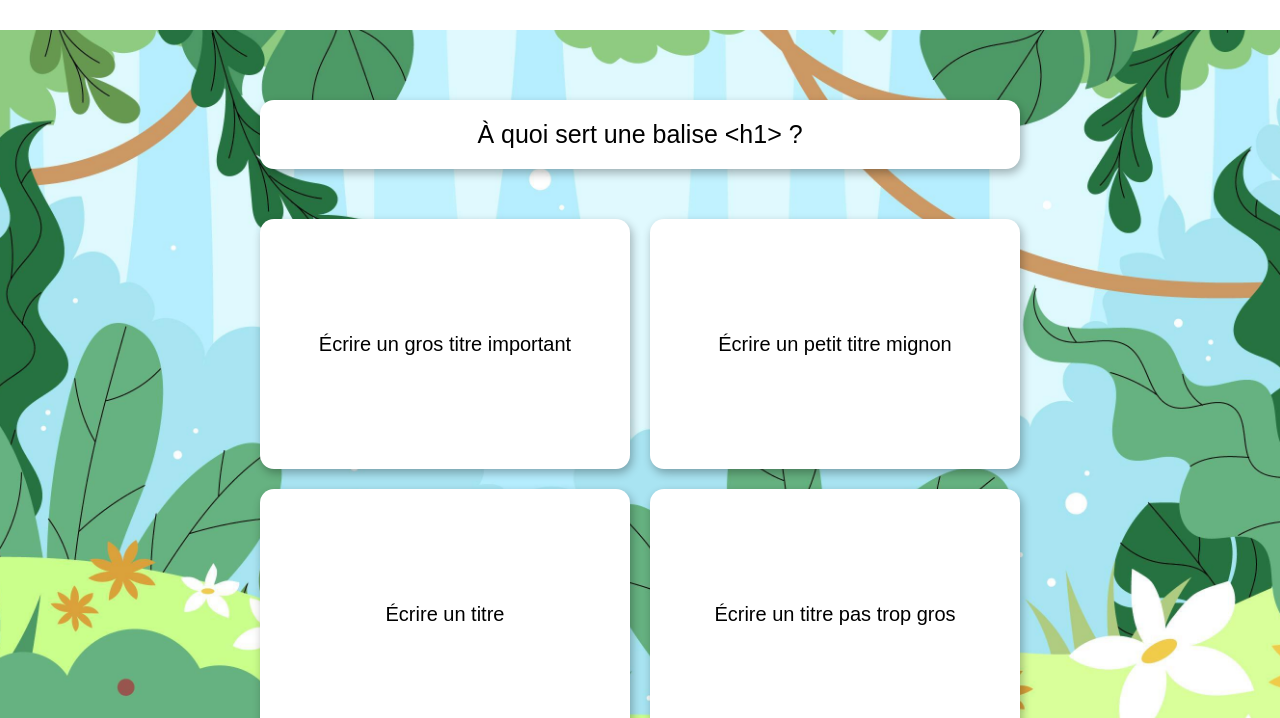
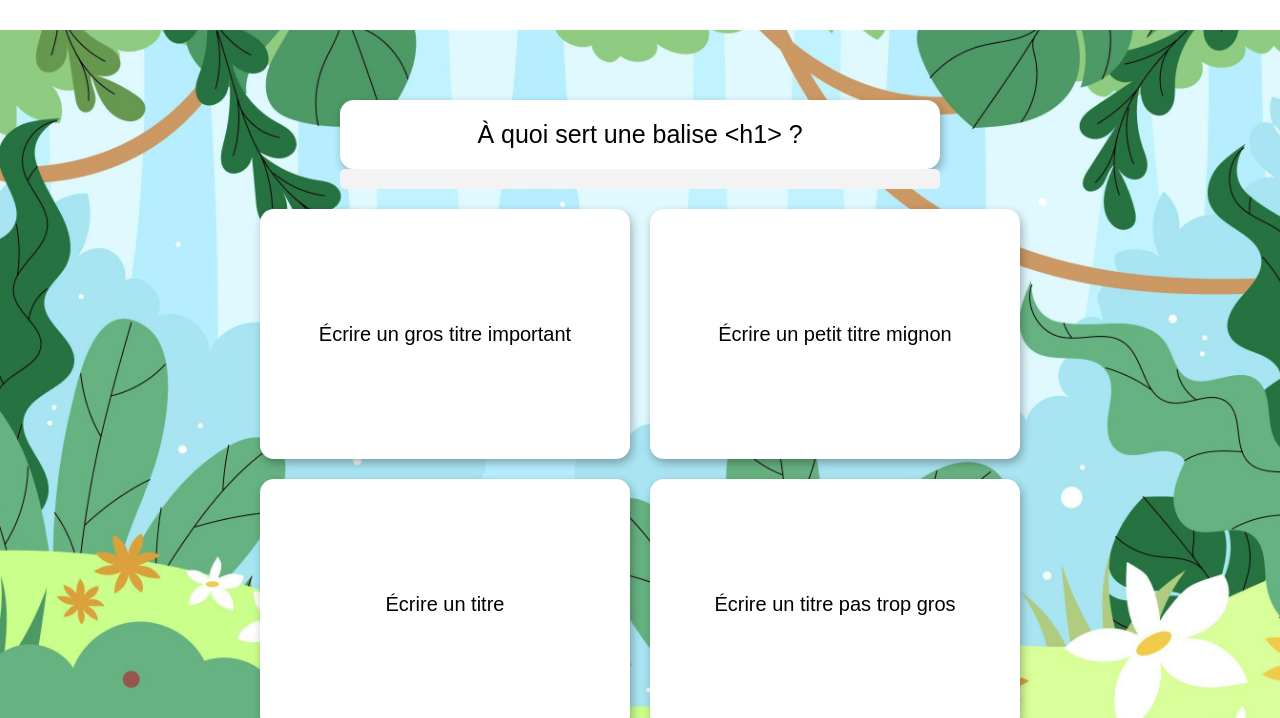
Before and after one commit to adatechschool/projet-quiz-codezilla-s-girls, a plain HTML site: page index.html in a window 1280 px wide. Shown: the part 82-800 px from the top of the page. Drawn offline with Linux system fonts and the light colour scheme; a web font is replaced by a local one.

Commit message:
ajout de la progress bar

```diff
--- a/game.js
+++ b/game.js
@@ -9,6 +9,15 @@ let currentQuestionIndex = 0;
 
 const message = document.querySelector('#message');
 const displayEnd = document.querySelector('.display-end');
+
+// Test progress_bar
+const progress_bar = document.querySelector('.progress');
+progress_bar.style.display = 'block';
+const updateProgressBar = () => {
+  const progressPercentage = (currentQuestionIndex / quizZilla.questions.length) * 100;
+  console.log(progressPercentage)
+  progress_bar.style.width = `${progressPercentage}%`;
+};
 
 function loadQuestion(currentQuestionIndex){
   const currentQuestion = quizZilla.questions[currentQuestionIndex];
@@ -53,6 +62,7 @@ function loadQuestion(currentQuestionIndex){
     });
     });
   });
+  updateProgressBar();
 };
 
 // Récupérer le bouton suivant & le bouton replay
@@ -65,7 +75,8 @@ buttonSuivant.addEventListener('click',() => {
   // Vérifier s'il reste des questions
   if (currentQuestionIndex < quizZilla.questions.length) {
     loadQuestion(currentQuestionIndex)
-    displayEnd.style.display = 'block'
+    displayEnd.style.display = 'block';
+    updateProgressBar();
     console.log('j affiche le score', displayEnd)
   } else {
     // Si plus de questions, indiquer la fin du quiz
@@ -74,7 +85,8 @@ buttonSuivant.addEventListener('click',() => {
     dinoImage.src = "images/dinoDingo.png" ;
     dinoImage.style.display = 'block'
     buttonSuivant.style.display = 'none';
-    replayButton.style.display = "inline-block"
+    replayButton.style.display = "inline-block";
+    progress_bar.style.width = '100%'
     score.innerHTML =`Tu as un score total de  :  ${pointCount}`
     if (pointCount === quizZilla.questions.length){
       message.innerText = "Bien joué !!!"
@@ -96,6 +108,7 @@ replayButton.addEventListener('click', () => {
     pointCount = 0;
     message.innerHTML="";
     dinoImage.style.display = 'none';
+    updateProgressBar();
 });
 
 loadQuestion(currentQuestionIndex);
--- a/index.html
+++ b/index.html
@@ -28,6 +28,9 @@
 	<div id="quiz-container" class="container wrapper">
 	<!-- Section pour la question -->
 		<div class="question" id="questions"></div>
+		<div class="progress-bar">
+			<div class="progress"></div>
+		</div>
 		<!-- Section pour les options -->
 		<div class="options"></div>
 		<img id="dinoImage" src="" alt="Dino Dingo Image" style="display: none;">
--- a/style.css
+++ b/style.css
@@ -1,21 +1,25 @@
-*{
+* {
     box-sizing: border-box;
     -webkit-font-smoothing: antialiased;
     -moz-osx-font-smoothing: grayscale;
     margin: 0;
     padding: 0;
 }
+
 /* RÈGLES GÉNÉRALES */
 .wrapper {
     display: grid;
     place-items: center;
     /*height: 100vh; le conteneur s'ajuste en fonction du contenu */
 }
-a, ul{
+
+a,
+ul {
     text-decoration: none;
     list-style: none;
     color: black;
 }
+
 body {
     font-family: BalooBhai, sans-serif;
     background: url(images/background.jpg) center no-repeat;
@@ -23,14 +27,17 @@ body {
 }
 
 /*HEADER*/
-.header{
+.header {
     width: 100%;
     position: relative;
 }
-.logo{
-    color:#F69637; ;
+
+.logo {
+    color: #F69637;
+    ;
 }
-.logoNav{
+
+.logoNav {
     margin-bottom: 70px;
     width: 100%;
     height: 100px;
@@ -41,31 +48,39 @@ body {
     display: flex;
     justify-content: space-between;
 }
-.navbar{
+
+.navbar {
     display: flex;
     font-family: BalooBhai;
     font-weight: 800;
 }
-.navbar li a{
+
+.navbar li a {
     margin-left: 30px;
     font-size: 20px;
 }
-.navbar li:nth-child(3n) a{ /*background orange profil*/
+
+.navbar li:nth-child(3n) a {
+    /*background orange profil*/
     font-weight: 700;
-	color: #ffffff;
-	background-color: #F69637;
-	border-radius: 3px;
+    color: #ffffff;
+    background-color: #F69637;
+    border-radius: 3px;
     padding: 0.5rem 2rem;
 }
-.navbar li:nth-child(3n) a:hover{ /*hover violet profil*/
+
+.navbar li:nth-child(3n) a:hover {
+    /*hover violet profil*/
     background-color: rgb(68, 18, 115);
     transition: all 200ms ease-in-out;
 }
+
 a:hover {
     color: #F69637;
     transition: all 0.3s ease;
 }
-.question{
+
+.question {
     background-color: #ffffff;
     border-radius: 14px;
     padding: 20px;
@@ -77,12 +92,16 @@ a:hover {
     box-shadow: 2px 4px 10px rgba(0, 0, 0, 0.3);
 }
 
-.options{
+.options {
     display: grid;
-    grid-template-columns: 1fr 1fr; /* 2 colonnes */
-    gap: 20px;  /*Espace entre les divs */
+    grid-template-columns: 1fr 1fr;
+    /* 2 colonnes */
+    gap: 20px;
+    /*Espace entre les divs */
+    margin-top: 20px;
 }
-.option-button{
+
+.option-button {
     height: 250px;
     width: 370px;
     font-family: BalooBhai, sans-serif;
@@ -124,15 +143,15 @@ a:hover {
     margin-top: 50px;
 }
 
-.button-container, #next-button {
+.button-container,
+#next-button {
     justify-content: end;
 }
 
-#next-button, #replay-button {
+#next-button,
+#replay-button {
     background-color: #ea923a;
     color: #ffffff;
-    /*margin-top: 70px;*/
-    /*margin-bottom: 50px;*/
     border: none;
     padding: 10px 20px;
     font-size: 20px;
@@ -149,13 +168,20 @@ a:hover {
     margin-bottom: 50px;
 }
 
-#next-button:hover, #replay-button:hover {
-    background-color: #F69637; /* Couleur de fond au survol */
-    transform: scale(1.05); /* Agrandissement léger */
+#next-button:hover,
+#replay-button:hover {
+    background-color: #F69637;
+    /* Couleur de fond au survol */
+    transform: scale(1.05);
+    /* Agrandissement léger */
 }
-#next-button:active, #replay-button:active {
-    background-color: rgb(68, 18, 115); /* Couleur de fond au clic */
-    transform: scale(0.98); /* Rétrécissement léger */
+
+#next-button:active,
+#replay-button:active {
+    background-color: rgb(68, 18, 115);
+    /* Couleur de fond au clic */
+    transform: scale(0.98);
+    /* Rétrécissement léger */
 }
 
 .display-end {
@@ -163,3 +189,25 @@ a:hover {
     font-size: 20px;
     flex-direction: column;
 }
+
+/* progress bar */
+.progress-bar {
+    background-color: #f3f3f3;
+    border-radius: 5px;
+    overflow: hidden;
+    /*margin-bottom: 30px;*/
+}
+
+.progress {
+    width: 0%;
+    height: 20px;
+    background-color: #F69637;
+    transition: width 0.5s;
+}
+
+.question,
+.progress-bar {
+    width: 100%;
+    max-width: 600px;
+    margin: 0 auto;
+}
```
